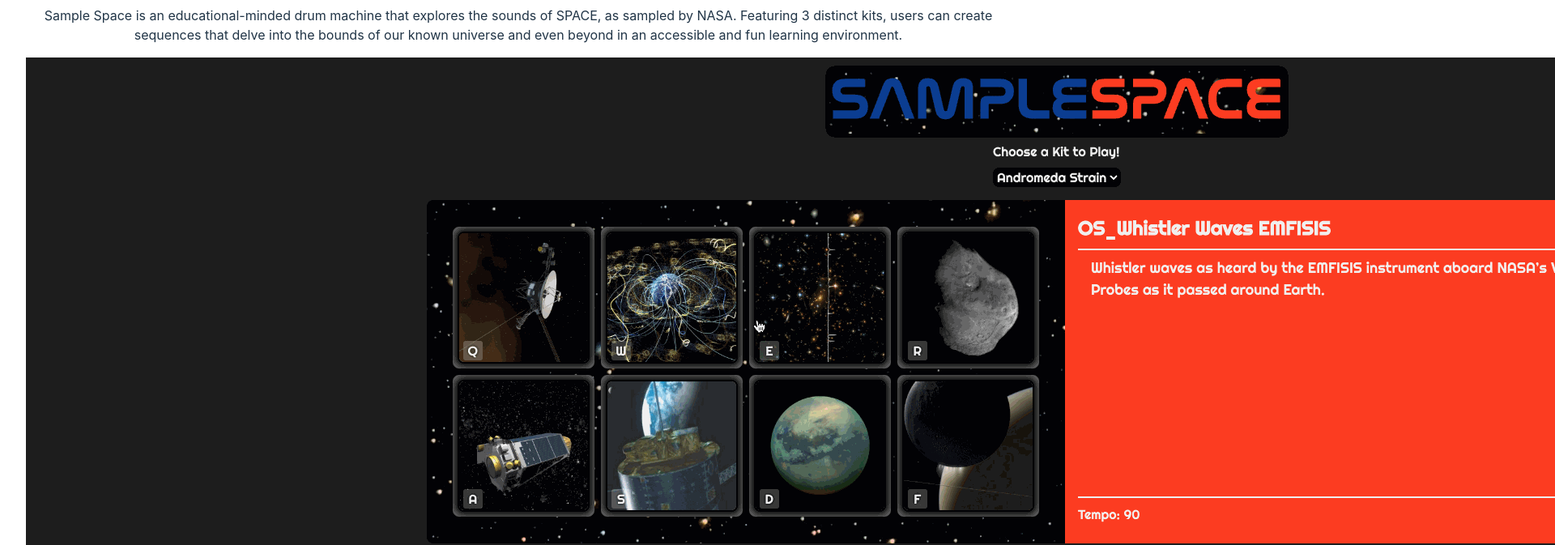
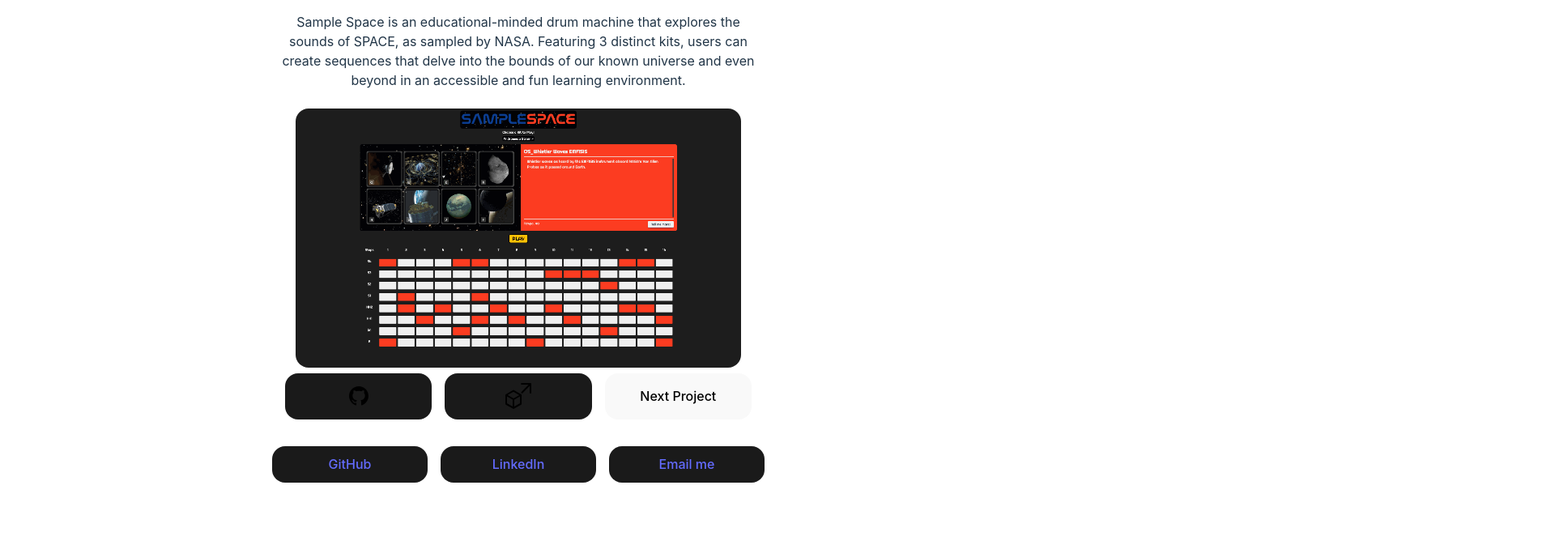
Before and after one commit to jskomal/portfolio, a React (Vite) app: page / in a window 1280 px wide. Shown: the part 180-853 px from the top of the page at 81% size, 1920 px wide, since content can reach past the window. After the commit the page ends 800 px from the top, so only its background shows below. Built offline with nearby package versions, Linux system fonts and the light colour scheme.

Commit message:
Style page

```diff
--- a/src/App.css
+++ b/src/App.css
@@ -4,3 +4,73 @@
   padding: 2rem;
   text-align: center;
 }
+
+.project {
+  width: 50vw;
+  max-width: 650px;
+  height: 75vh;
+  border: 1px solid white;
+  padding: 1rem;
+  border-radius: 1rem;
+  display: flex;
+  flex-direction: column;
+  justify-content: space-between;
+  align-items: center;
+}
+
+h2,
+h1 {
+  line-height: 0;
+}
+
+.preview-img {
+  min-height: 200px;
+  height: 40vh;
+  width: 45vw;
+  max-width: 550px;
+  border-radius: 1rem;
+  object-fit: cover;
+}
+
+.buttons-row {
+  width: 45vw;
+  max-width: 600px;
+  display: grid;
+  grid-template-columns: 1fr 1fr 1fr;
+  gap: 1rem;
+}
+
+a {
+  display: grid;
+  place-content: center;
+  border-radius: 1rem;
+  border: 1px solid transparent;
+  padding: 0.6em 1.2em;
+  font-size: 1em;
+  font-weight: 500;
+  font-family: inherit;
+  background-color: #1a1a1a;
+  cursor: pointer;
+  transition: border-color 0.25s;
+}
+
+a:hover {
+  border-color: #646cff;
+}
+
+.svg {
+  filter: invert(1);
+}
+
+.contacts {
+  display: grid;
+  grid-template-columns: 1fr 1fr 1fr;
+  padding: 1rem;
+  gap: 1rem;
+}
+
+@media (prefers-color-scheme: light) {
+  .svg {
+    filter: invert(0);
+  }
+}
```
